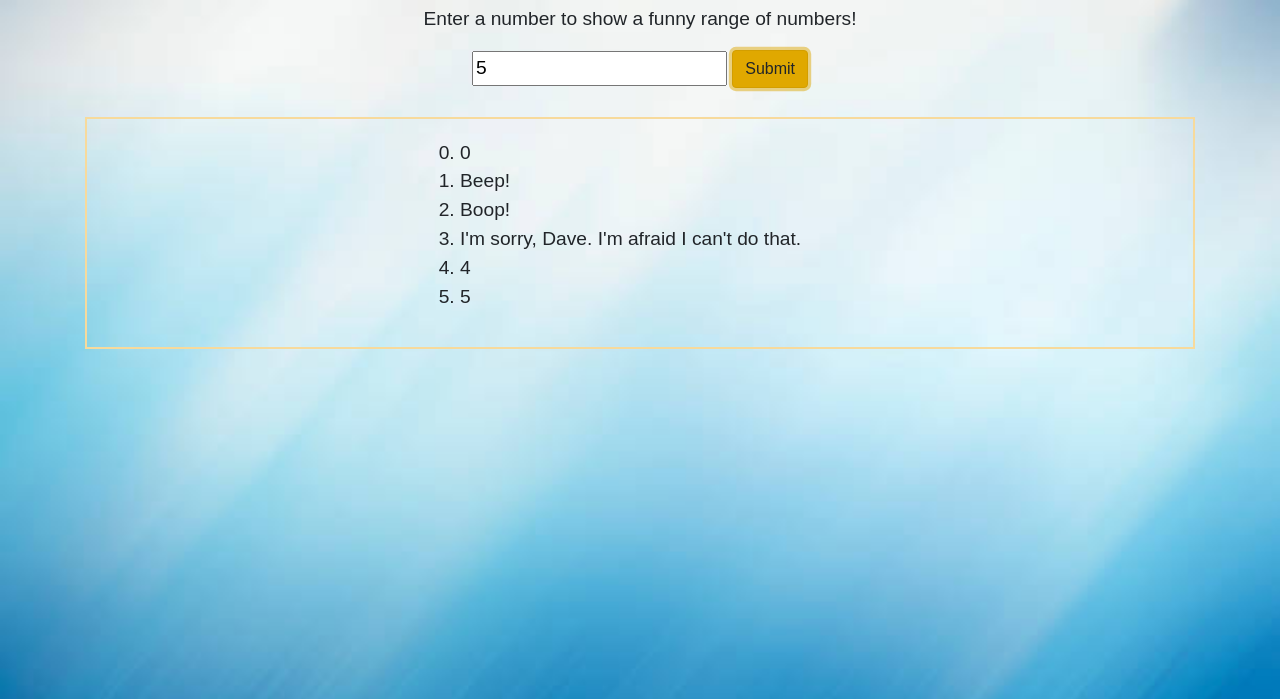
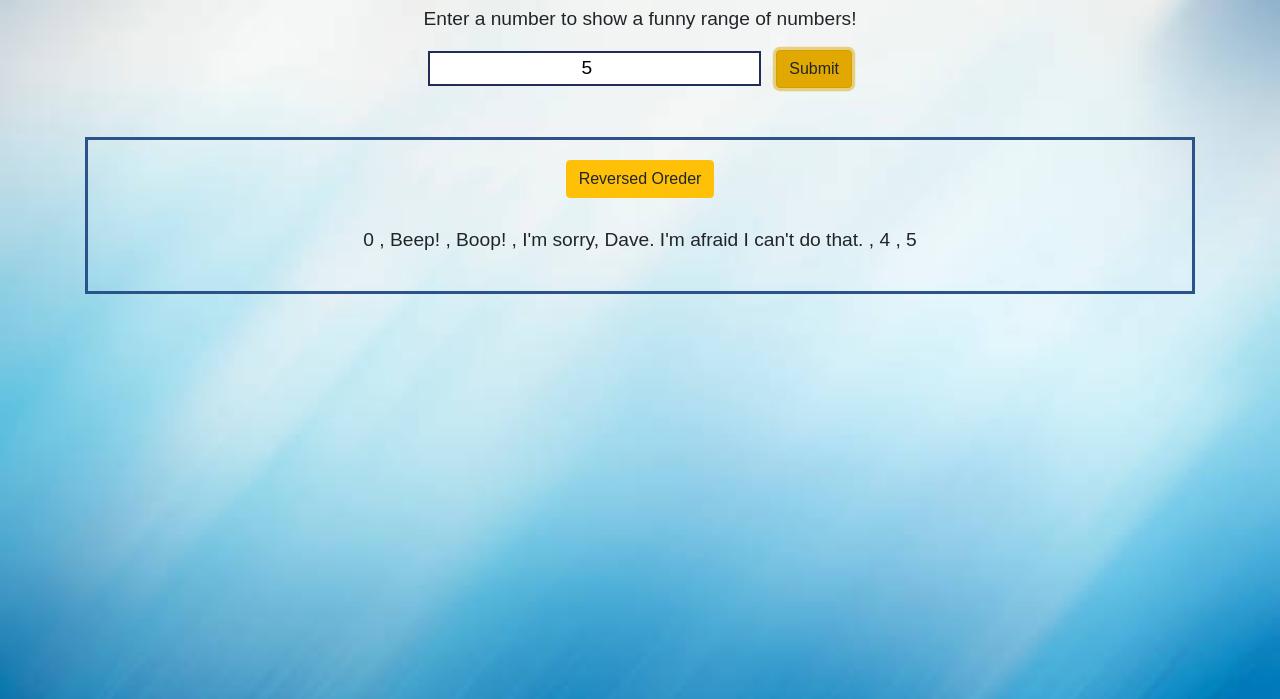
Before and after one commit to jieunkang-101/beep-boop, a plain HTML site: page index.html in a window 1280 px wide. Both pictures are taken after typing "5" into the empty fields and a click on the button "Submit". Shown: the part 101-800 px from the top of the page. Drawn offline with Linux system fonts and the light colour scheme.

Commit message:
add an option button that returns the output in reversed order

```diff
--- a/css/styles.css
+++ b/css/styles.css
@@ -15,10 +15,16 @@ background-size: cover;
   text-align: center;
 }
 
-#result {
+input {
+  width: 30%;
+  margin-right: 10px;
+  text-align: center;
+  border: 2px solid rgb(34, 44, 90)
+}
+
+#output {
   display: none;
-  border: 2px solid rgb(247, 218, 156);
+  border: 3px solid rgb(44, 82, 139);
+  margin-top: 20px;
   padding: 20px;
-  padding-left: 30%;
-  text-align: left;
 }
--- a/index.html
+++ b/index.html
@@ -17,10 +17,11 @@
           <button id="submit" type="submit" class="btn btn-warning">Submit</button>
         </form>
         <br>
-        <div id="result">
-          <ol id="output" start="0">
-
-          </ol>
+        <div id="output">
+          <button id="reverse" type="click" class="btn btn-warning">Reversed Oreder</button>
+          <br>
+          <br>
+          <p id="result"></p>
         </div>
       </div>
     </div>
--- a/js/scripts.js
+++ b/js/scripts.js
@@ -1,4 +1,4 @@
-// =============business logic=============
+// =============Business Logic=============
 function output(input) {
   if (input >=0) {
     return rangeOfNum(input);
@@ -12,26 +12,31 @@ function rangeOfNum(input) {
   for (var i=0; i <= input; i++) {
     var strNumArr = i.toString();
     if (strNumArr.includes("3")) {
-      numArr.push("<li>I'm sorry, Dave. I'm afraid I can't do that.</li>");
+      numArr.push(" I'm sorry, Dave. I'm afraid I can't do that. ");
     } else if (strNumArr.includes("2")) {
-      numArr.push("<li>Boop!</li>");
+      numArr.push(" Boop! ");
     } else if (strNumArr.includes("1")) {
-      numArr.push("<li>Beep!</li>");
+      numArr.push(" Beep! ");
     } else {
-      numArr.push("<li>"+ i +"</li>");
+      numArr.push(" "+ i +" ");
     }
   }
   console.log(numArr);
   return numArr;
 }
 
-// =========user interface logic===========
+// =========User Interface Logic===========
 $(document).ready(function() {
   $("form#formOne").submit(function(event) {
     event.preventDefault();
     var input = parseInt($("input#userInput").val());
-    $("#result").hide();
-    $("#result").fadeIn();
-    $("#output").html(output(input));
+    $("#output").hide();
+    $("#output").fadeIn();
+    $("#result").text(output(input));
+  });
+  $("#reverse").click(function(event) {
+    event.preventDefault();
+    var input = parseInt($("input#userInput").val());
+    $("#result").text(rangeOfNum(input).reverse());
   });
 });
```
Also changed, not shown: 1 other file.
